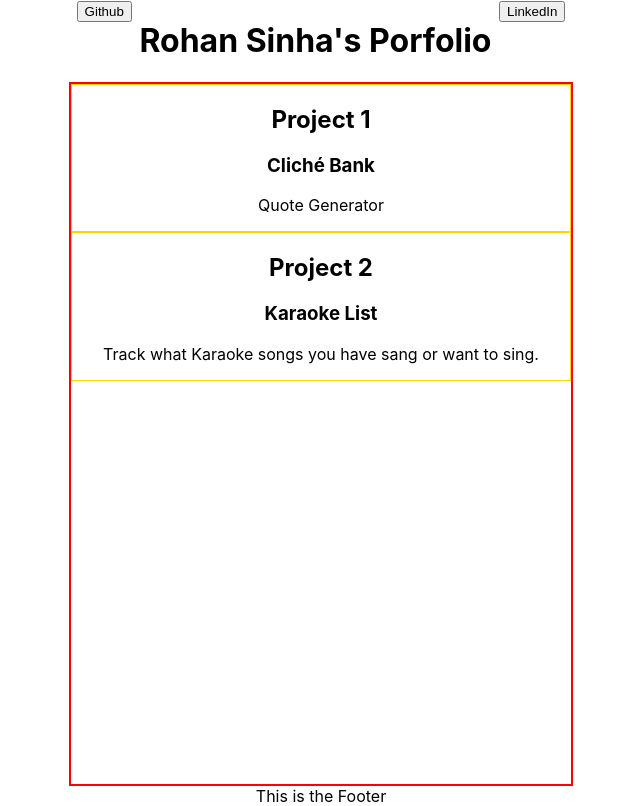
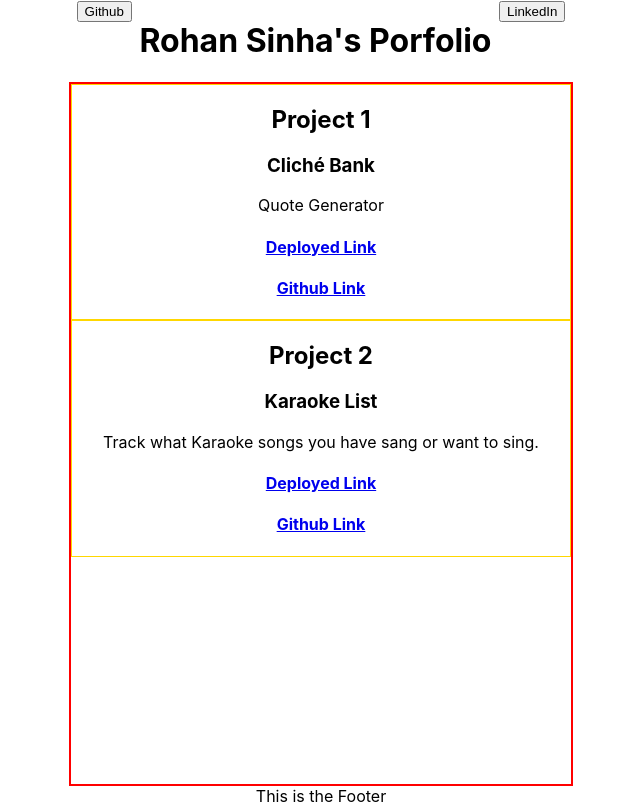
Before and after one commit to rohansinha01/react-hw-1, a React (Create React App) app: page / in a window 1280 px wide. Shown: the whole page, without its empty margins (319-959 px from the left). Built offline with nearby package versions, Linux system fonts and the light colour scheme.

Commit message:
added github and deployed links

```diff
--- a/src/components/Main.js
+++ b/src/components/Main.js
@@ -6,8 +6,8 @@ const Main = (props) => {
 
     //The Components Returned JSX
     return <div className="Main">
-    <Projects project="1" title="Cliché Bank" description="Quote Generator"/>
-    <Projects project="2" title="Karaoke List" description="Track what Karaoke songs you have sang or want to sing."/></div>
+    <Projects project="1" title="Cliché Bank" description="Quote Generator" link="https://seal-project-1.vercel.app/" github="https://github.com/rohansinha01/seal-project-1"/>
+    <Projects project="2" title="Karaoke List" description="Track what Karaoke songs you have sang or want to sing." link="https://karaoke-list.onrender.com/songs" github="https://github.com/rohansinha01/karaoke-link"/></div>
 }
 
 // export the component
--- a/src/components/Projects.js
+++ b/src/components/Projects.js
@@ -7,6 +7,8 @@ const Projects = (props) => {
         <h2>Project {props.project}</h2>
         <h3>{props.title}</h3>
         <p>{props.description}</p>
+        <h4><a href={props.link}>Deployed Link</a></h4>
+        <h4><a href={props.github}>Github Link</a></h4>
         </span>
     </div>
 }
```
